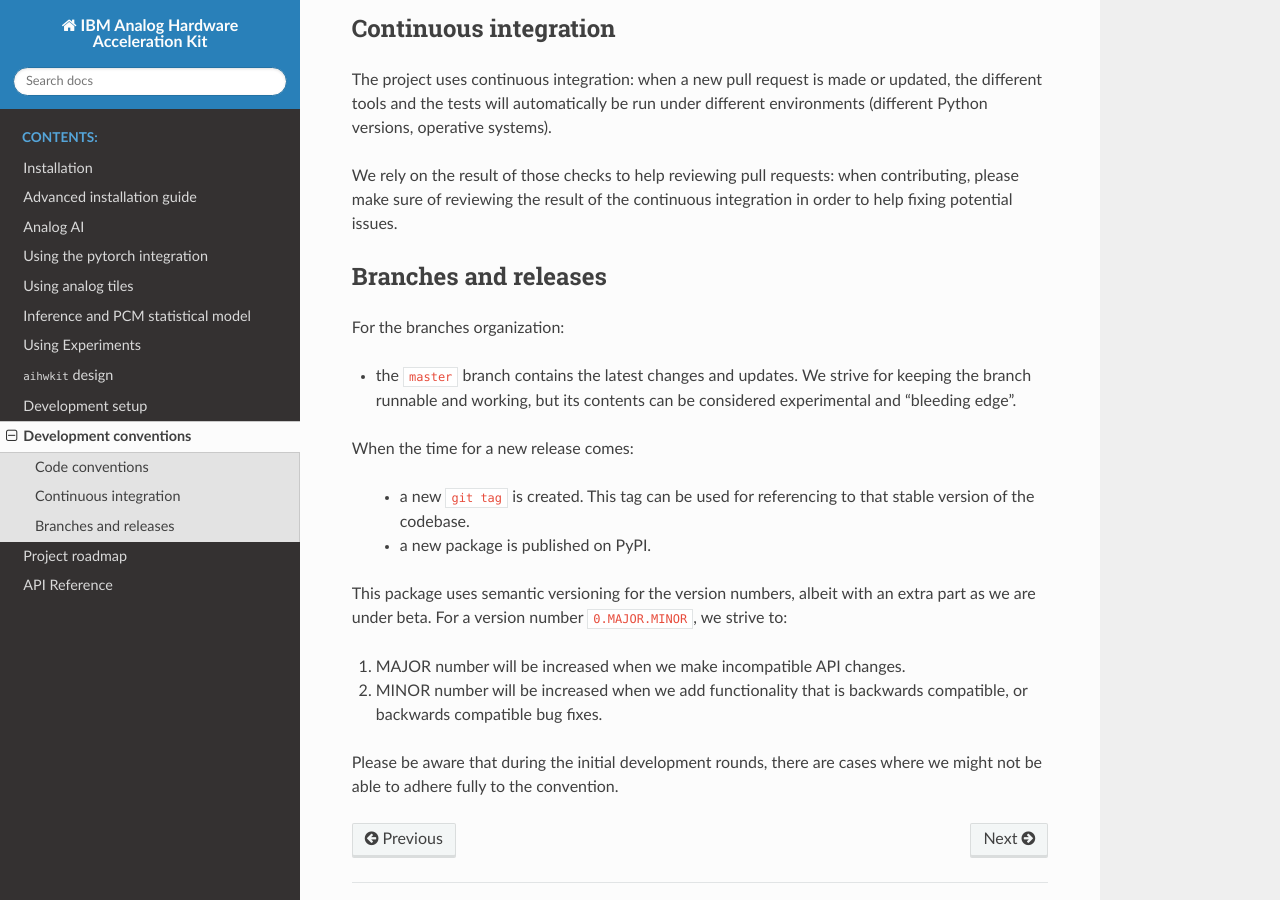
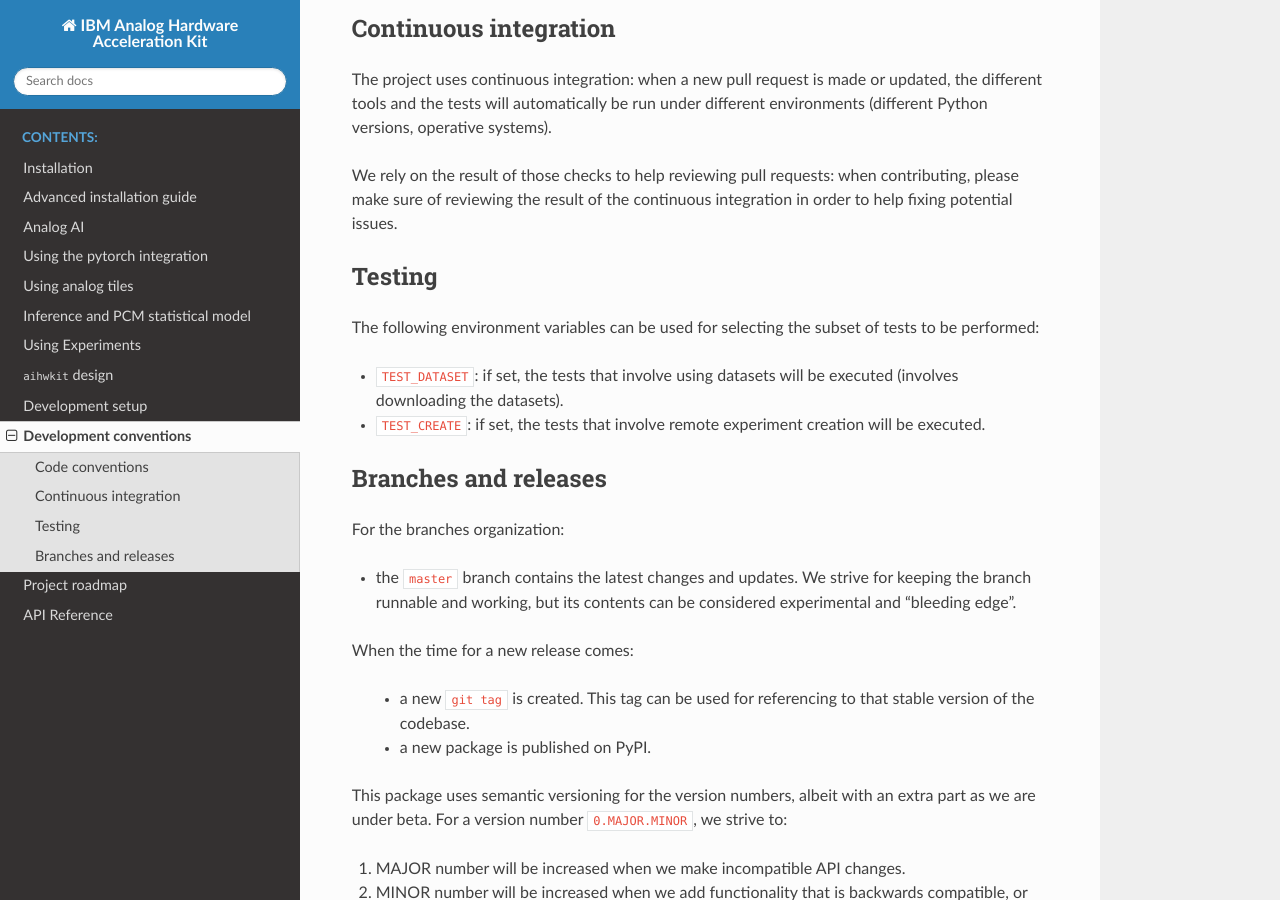
Before and after one commit to IBM/aihwkit, a Sphinx documentation site: the page built from docs/source/development_conventions.rst, in a window 1280 px wide and 900 px high, scrolled down 881 px. Built offline with Sphinx 7.4.7 and the Read the Docs theme 2.0.0, drawn with Linux system fonts in a browser that asks for light colours; the version number could not be read and is left out.

Commit message:
Allow skipping tests that download datasets (#188)
* Make tests that use datasets optional

* Add test notes to dev docs

* Enable tests datasets in travis main job

```diff
--- a/docs/source/development_conventions.rst
+++ b/docs/source/development_conventions.rst
@@ -49,6 +49,17 @@
 contributing, please make sure of reviewing the result of the continuous
 integration in order to help fixing potential issues.
 
+Testing
+-------
+
+The following environment variables can be used for selecting the subset of
+tests to be performed:
+
+* ``TEST_DATASET``: if set, the tests that involve using datasets will be
+  executed (involves downloading the datasets).
+* ``TEST_CREATE``: if set, the tests that involve remote experiment creation
+  will be executed.
+
 Branches and releases
 ---------------------
 
```
Also changed, not shown: .travis.yml, 2 other files.
